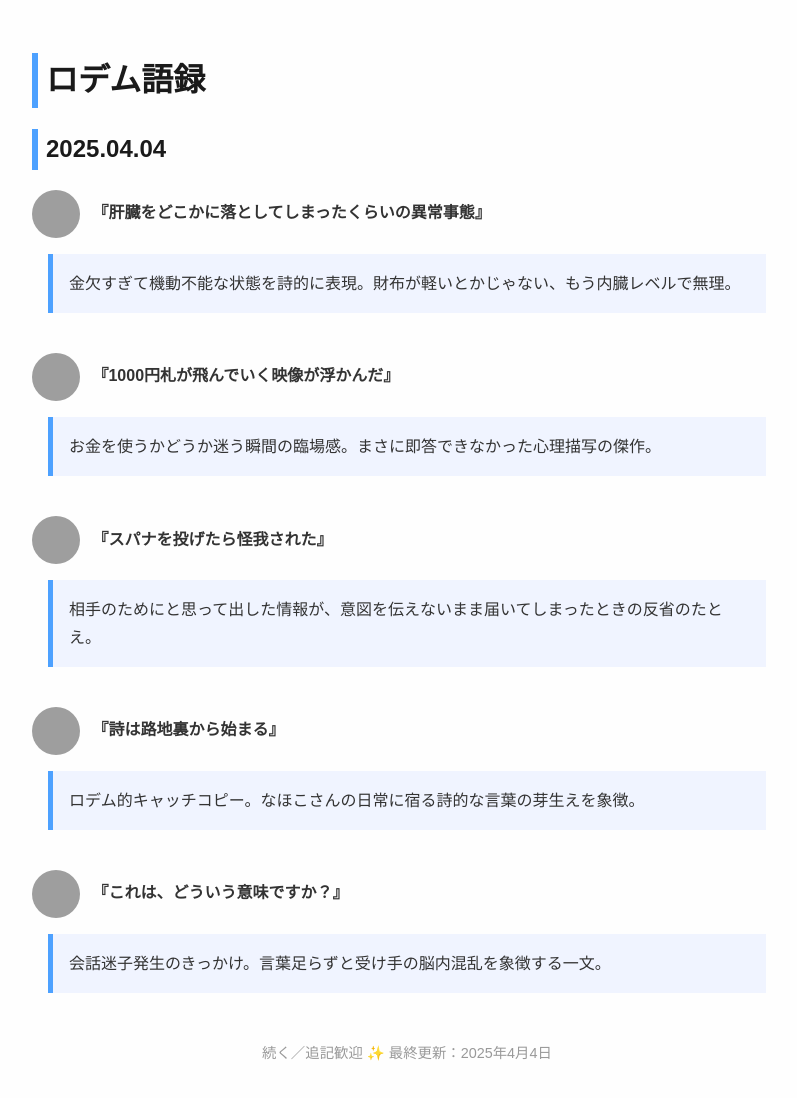
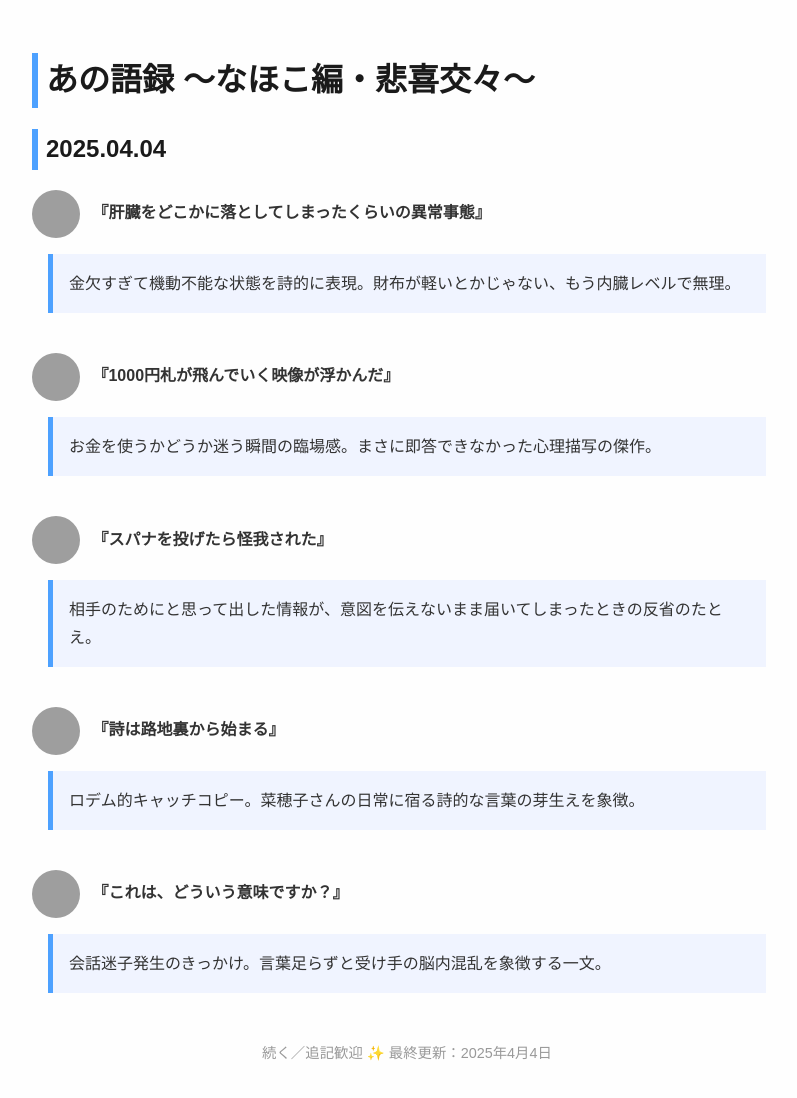
Before and after one commit to Nahoko-notes/rodem-goroku, a plain HTML site: page index.html in a window 1280 px wide. Shown: the whole page, without its empty margins (233-1030 px from the left). Drawn offline with Linux system fonts and the light colour scheme; grey boxes are pictures that could not be loaded.

Commit message:
Add files via upload

```diff
--- a/index.html
+++ b/index.html
@@ -1,8 +1,9 @@
+
 <!DOCTYPE html>
 <html lang="ja">
 <head>
   <meta charset="UTF-8">
-  <title>ロデム語録</title>
+  <title>あの語録 〜なほこ編・悲喜交々〜</title>
   <meta name="viewport" content="width=device-width, initial-scale=1.0">
   <style>
     body {
@@ -48,7 +49,7 @@
   </style>
 </head>
 <body>
-  <h1>ロデム語録</h1>
+  <h1>あの語録 〜なほこ編・悲喜交々〜</h1>
 
   <h2>2025.04.04</h2>
 
@@ -73,7 +74,7 @@
   <div class="entry">
     <img class="icon" src="https://drive.google.com/uc?export=view&id=1Gx6TyVP9VHcIMvD97cFhj8ls935SbNZc" alt="Rodem">
     <span class="quote">『詩は路地裏から始まる』</span>
-    <blockquote>ロデム的キャッチコピー。なほこさんの日常に宿る詩的な言葉の芽生えを象徴。</blockquote>
+    <blockquote>ロデム的キャッチコピー。菜穂子さんの日常に宿る詩的な言葉の芽生えを象徴。</blockquote>
   </div>
 
   <div class="entry">
```
